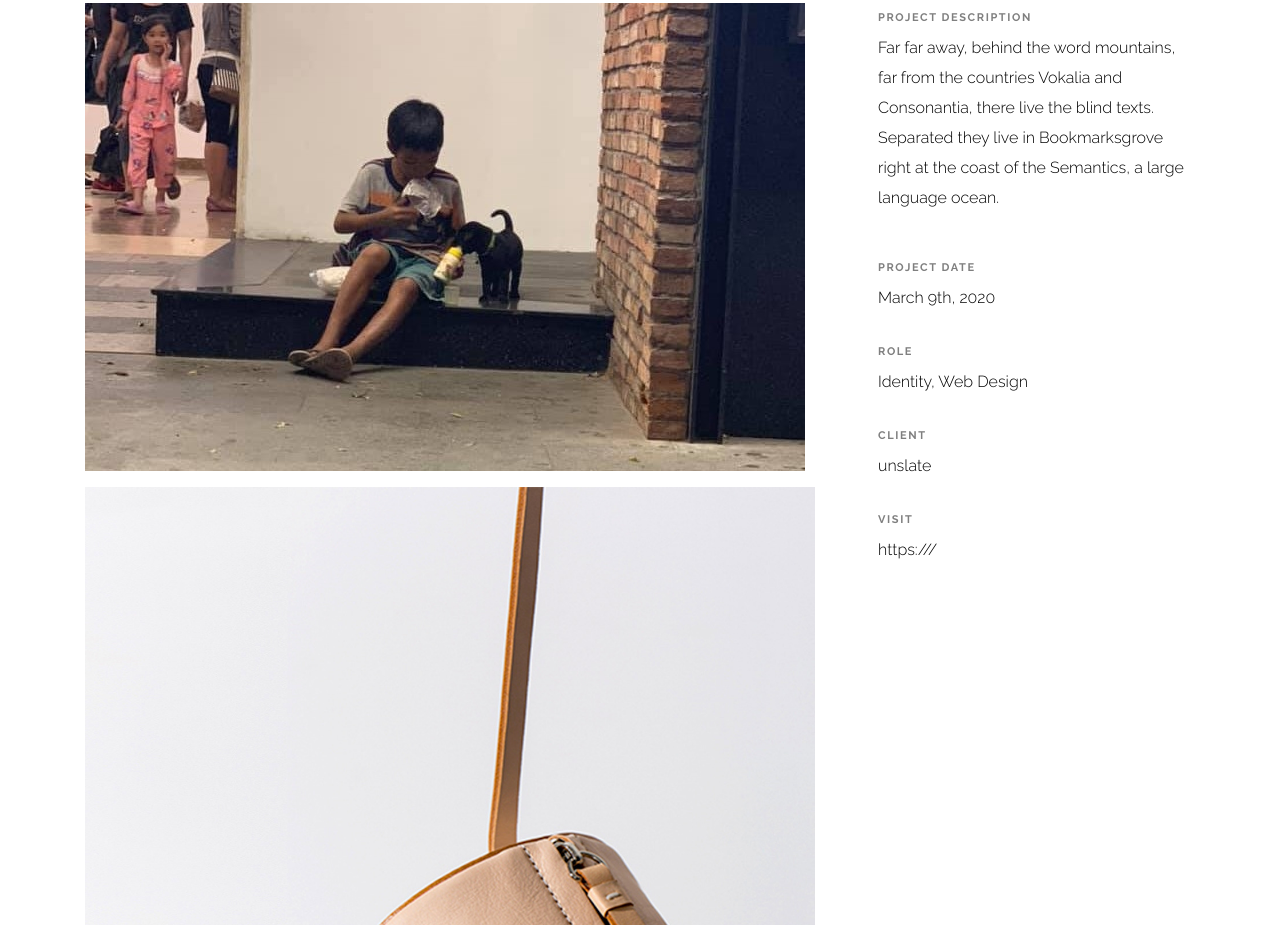
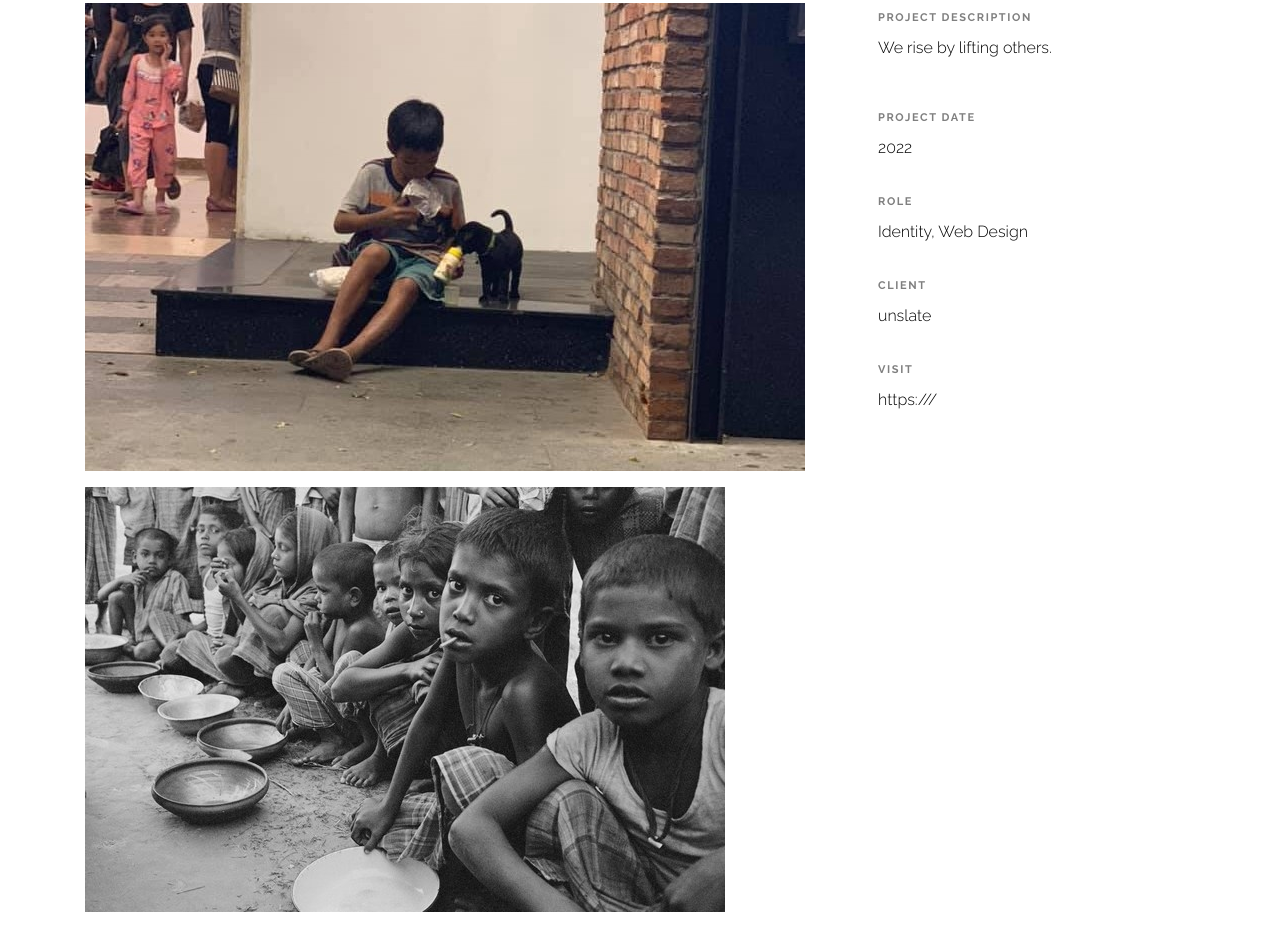
Before and after one commit to dpneedsleep/dp3, a plain HTML site: page portfolio-single-3.html in a window 1280 px wide. Shown: the part 985-1910 px from the top of the page. Drawn offline with Linux system fonts and the light colour scheme; files whose address does not match are found by name.

Commit message:
Update portfolio-single-3.html

```diff
--- a/portfolio-single-3.html
+++ b/portfolio-single-3.html
@@ -2,7 +2,7 @@
 <html lang="en">
 
 <head>
-  <title>Unfold &mdash; A onepage portfolio HTML template by Colorlib</title>
+  <title>Dzuy Pahm &mdash; A onepage portfolio HTML template by Colorlib</title>
   <meta charset="utf-8">
   <meta name="viewport" content="width=device-width, initial-scale=1, shrink-to-fit=no">
 
@@ -128,8 +128,8 @@
 
               <div class="col-lg-8">
                 <p><a href="images/work_2_full.jpg" data-fancybox="gal"><img src="images/work_2_full.jpg" alt="Image" class="img-fluid"></a></p>
-                <p><a href="images/work_2_a_full.jpg" data-fancybox="gal"><img src="images/work_2_a_full.jpg" alt="Image" class="img-fluid"></a></p>
-                <p><a href="images/work_2_b_full.jpg" data-fancybox="gal"><img src="images/work_2_b_full.jpg" alt="Image" class="img-fluid"></a></p>
+                <p><a href="images/work_2_a_full.jpg" data-fancybox="gal"><img src="images/cover_bg_2.jpg" alt="Image" class="img-fluid"></a></p>
+                <p><a href="images/work_2_b_full.jpg" data-fancybox="gal"><img src="images/work_5_md.jpg" alt="Image" class="img-fluid"></a></p>
               </div>
               <div class="col-lg-4 pl-lg-5">
                 <div class="unslate_co--sticky">
@@ -137,14 +137,14 @@
                     <div class="col-md-12 mb-4">
                       <div class="detail-v1">
                         <span class="detail-label">Project Description</span>
-                        <p>Far far away, behind the word mountains, far from the countries Vokalia and Consonantia, there live the blind texts. Separated they live in Bookmarksgrove right at the coast of the Semantics, a large language ocean.</p>
+                        <p>We rise by lifting others.</p>
                       </div>
                     </div>
 
                     <div class="col-md-12 mb-4">
                       <div class="detail-v1">
                         <span class="detail-label">Project Date</span>
-                        <span class="detail-val">March 9th, 2020</span>
+                        <span class="detail-val">2022</span>
                       </div>
                     </div>
                     <div class="col-md-12 mb-4">
```
